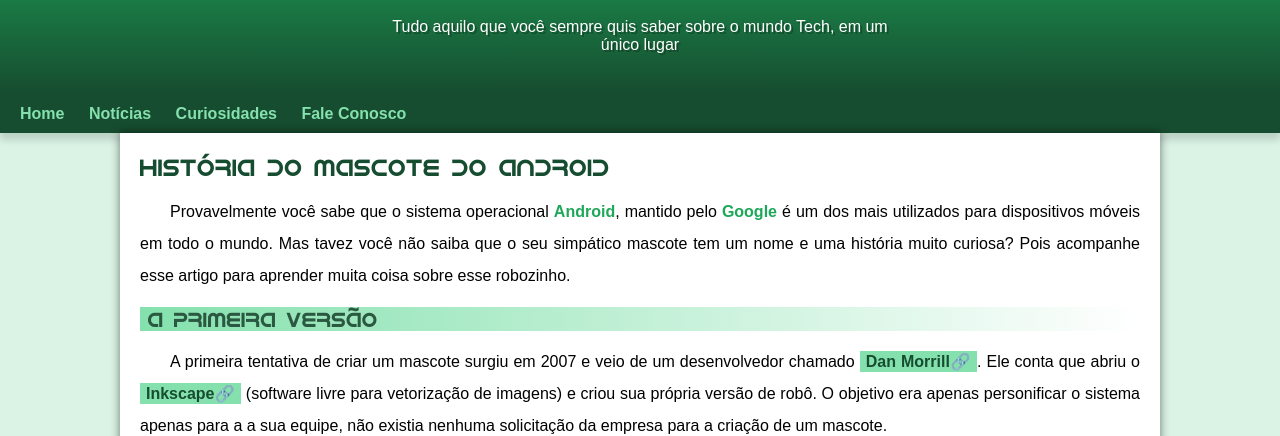
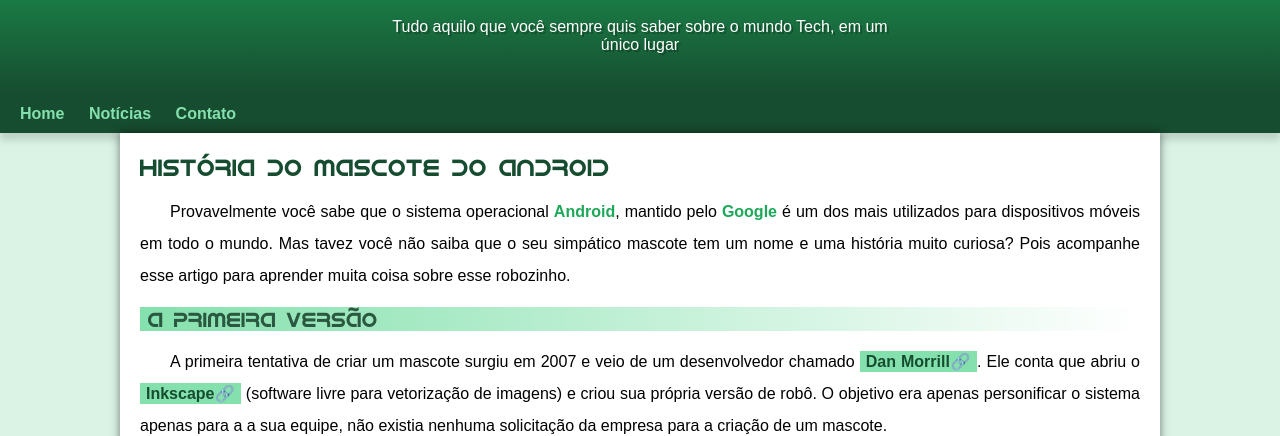
Before and after one commit to tulioperdigao/projeto-android, a plain HTML site: page index.html in a window 1280 px wide. Shown: the part 95-531 px from the top of the page. Drawn offline with Linux system fonts and the light colour scheme.

Commit message:
problema de padding corrigido

```diff
--- a/index.html
+++ b/index.html
@@ -15,8 +15,7 @@
     <nav>
         <a href="#">Home</a>
         <a href="#">Notícias</a>
-        <a href="#">Curiosidades</a>
-        <a href="#">Fale Conosco</a>
+        <a href="#">Contato</a>
     </nav>
 
     <main>
--- a/style.css
+++ b/style.css
@@ -59,7 +59,7 @@ header > p {
     padding-right: 10px;
     padding-left: 10px;
     margin: auto;
-    margin-bottom: 30px;
+    padding-bottom: 30px;
     text-shadow: 2px 2px 0px rgba(0, 0, 0, 0.268);
 }
 
```
